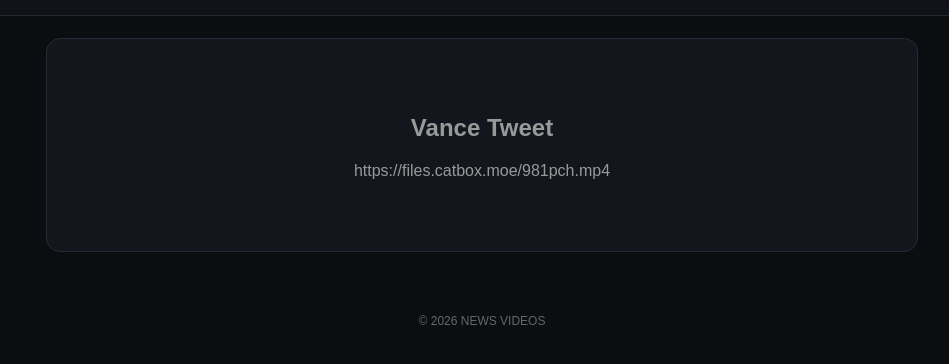
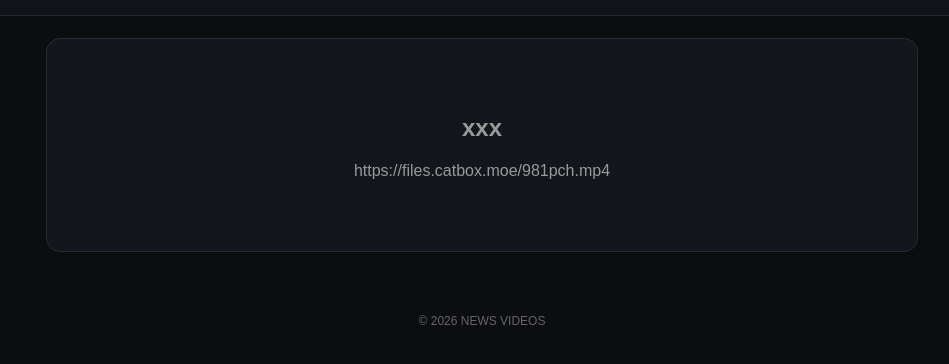
Before and after one commit to semarmesem69/play-video, a plain HTML site: page index.html in a window 1280 px wide. Shown: the part 46-410 px from the top of the page, without its empty margins (158-1107 px from the left). Drawn offline with Linux system fonts and the light colour scheme.

Commit message:
Update index.html

```diff
--- a/index.html
+++ b/index.html
@@ -42,7 +42,7 @@
 const post=document.getElementById("post");
 
 if(!video){
- post.innerHTML='<div class="empty"><h2>Vance Tweet</h2><p>https://files.catbox.moe/981pch.mp4</p></div>';
+ post.innerHTML='<div class="empty"><h2>xxx</h2><p>https://files.catbox.moe/981pch.mp4</p></div>';
 }else{
  post.innerHTML=`
  <div class="posthead">
```
